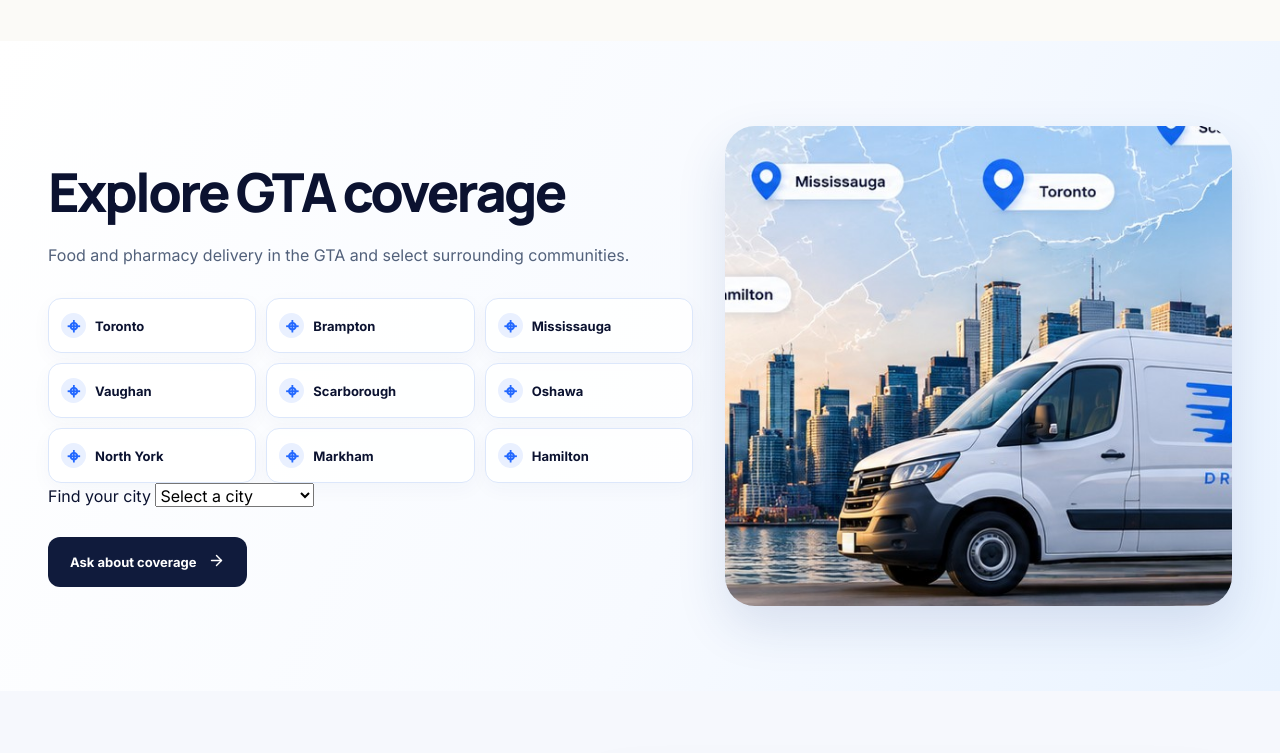
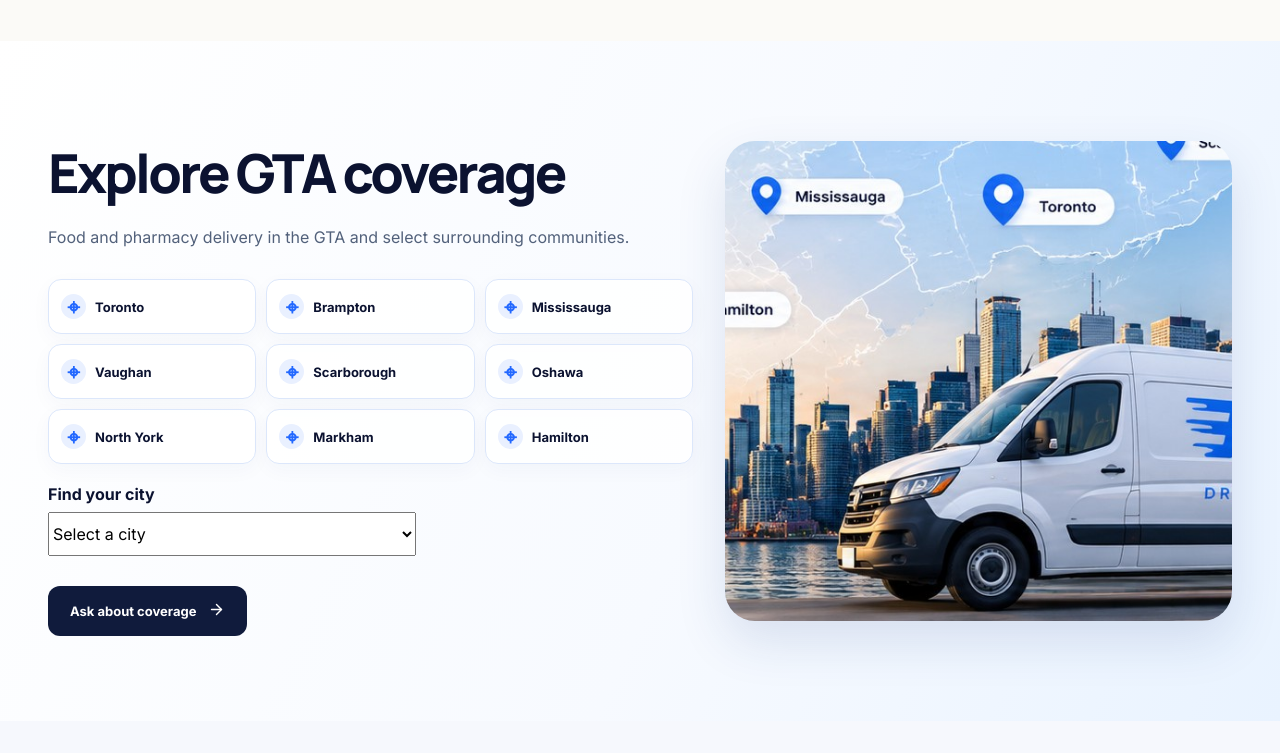
Before and after one commit to eksalogistic/eksa-logistics-websitee, a plain HTML site: page index.html in a window 1280 px wide. Shown: the part 1066-1819 px from the top of the page. Drawn offline with Linux system fonts and the light colour scheme.

Commit message:
Finish GTA coverage picker in redesign.css

```diff
--- a/redesign.css
+++ b/redesign.css
@@ -135,3 +135,14 @@ h1, h2, h3 {
   .redesign-hero-grid, .redesign-services { grid-template-columns: 1fr; }
   .redesign-hero-grid img { aspect-ratio: 16 / 10; }
 }
+
+.coverage-picker {
+  display: grid;
+  gap: .45rem;
+  margin-top: 1.25rem;
+  max-width: 23rem;
+}
+
+.coverage-picker label { font-weight: 700; }
+.coverage-picker select { width: 100%; min-height: 44px; font: inherit; }
+.coverage-picker p:empty { display: none; }
```
